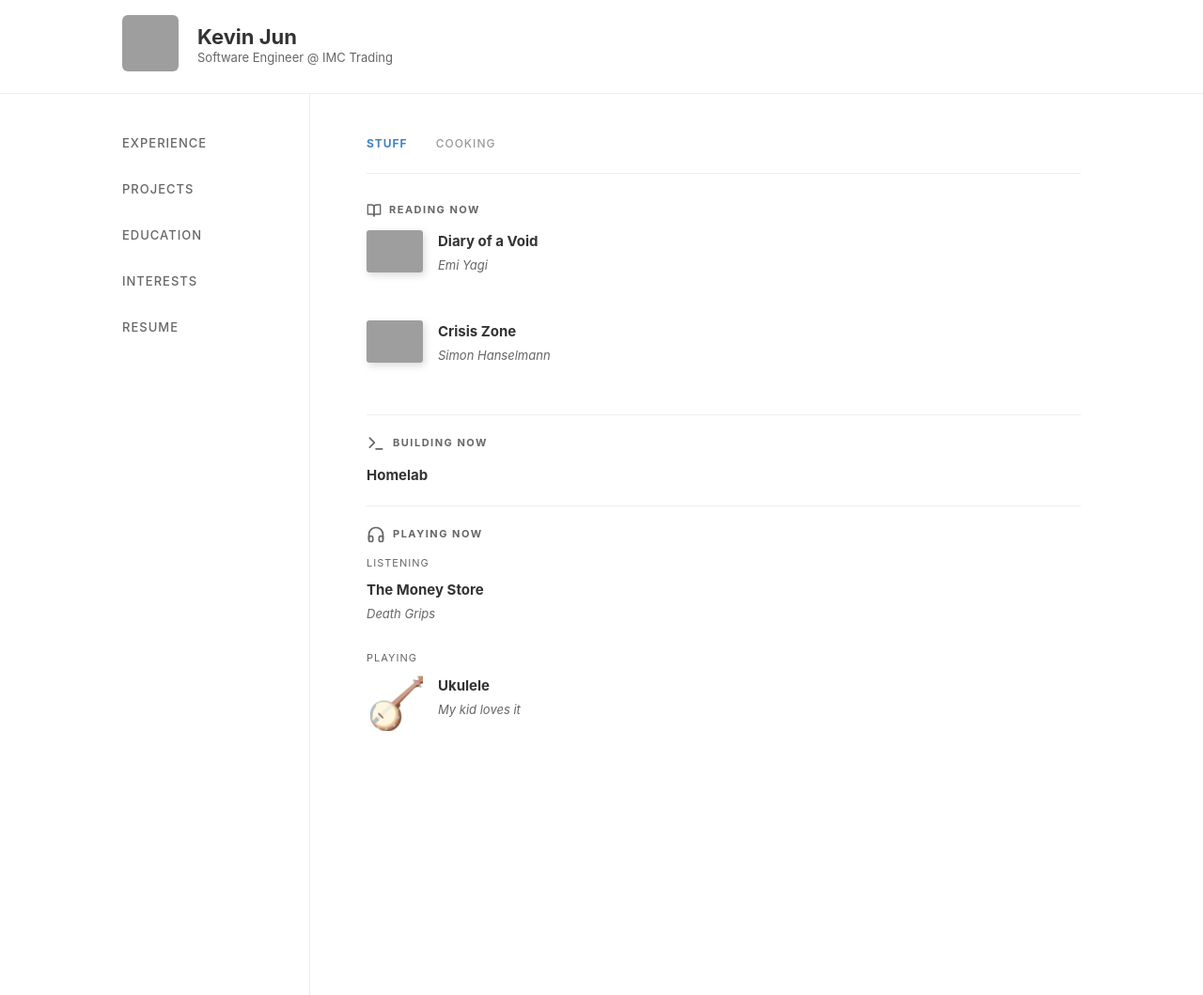
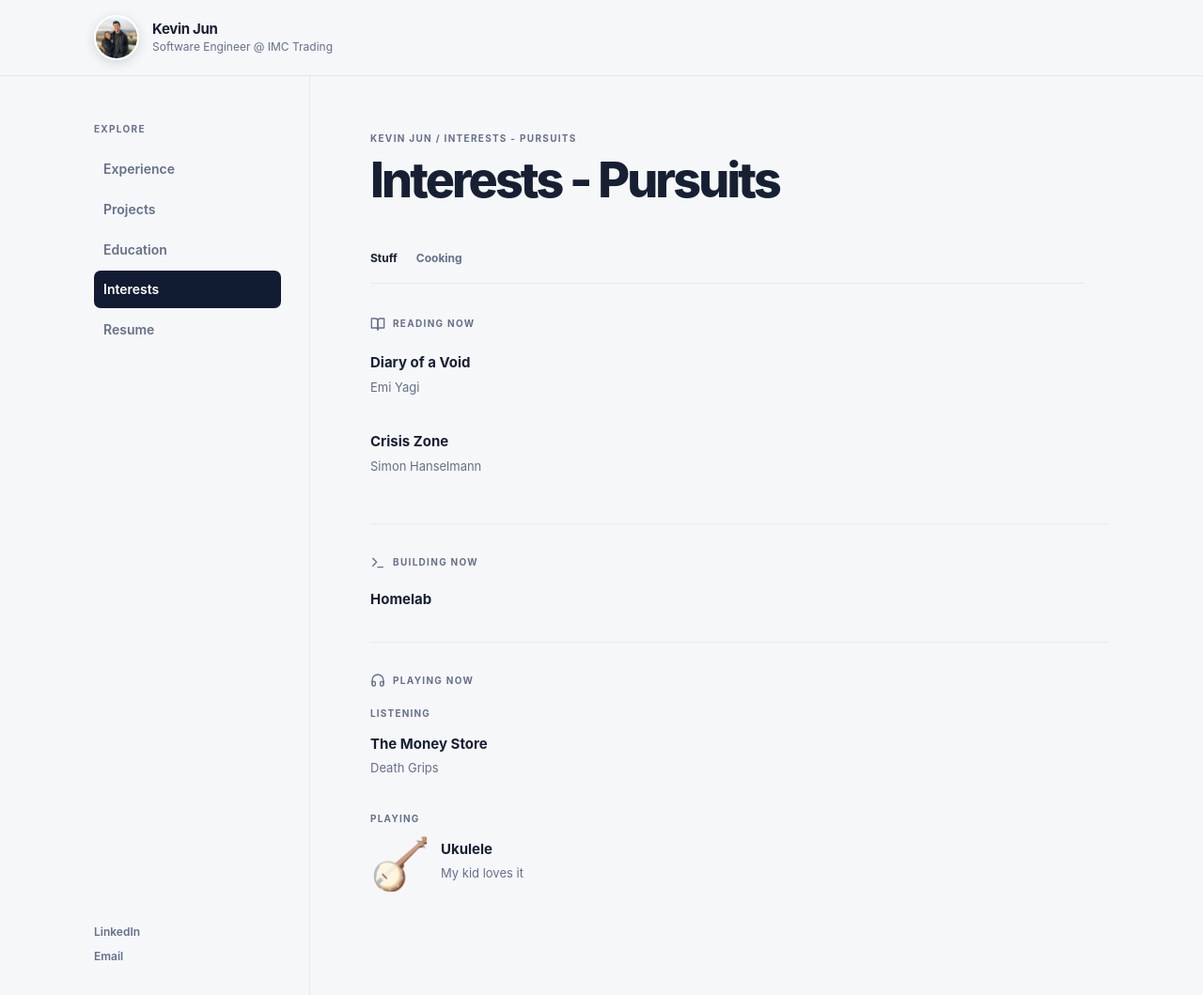
Before and after one commit to kevkjun/kevkjun.github.io, a Jekyll site: the page built from interests.md, in a window 1280 px wide and 1059 px high. Shown: the whole window at 94% size. Built offline with Jekyll 4.4.1, drawn with Linux system fonts in a browser that asks for light colours; grey boxes are pictures that could not be loaded.

Commit message:
update site

```diff
--- a/_config.yml
+++ b/_config.yml
@@ -12,7 +12,7 @@ description: Software Engineer @ IMC Trading
 future: true
 
 # URL of your avatar or profile pic (you could use your GitHub profile pic)
-avatar: https://avatars0.githubusercontent.com/u/42421866?s=460&v=4
+avatar: /images/profile-photo.jpg
 
 #
 # Flags below are optional
@@ -73,7 +73,7 @@ kramdown:
 
 # Set the Sass partials directory, as we're using @imports
 sass:
-  style: :expanded # You might prefer to minify using :compressed
+  style: :compressed
 
 # Use the following plug-ins
 gems:
--- a/_layouts/default.html
+++ b/_layouts/default.html
@@ -3,6 +3,7 @@
   <head>
     {% include meta.html %}
     <title>{% if page.title %}{{ page.title }} – {% endif %}{{ site.name }}</title>
+    <link rel="preload" href="{{ site.baseurl }}/images/profile-photo.jpg" as="image" type="image/jpeg" />
     <link rel="stylesheet" type="text/css" href="{{ site.baseurl }}/style.css" />
     <link rel="alternate" type="application/rss+xml" title="{{ site.name }} - {{ site.description }}" href="{{ site.baseurl }}/feed.xml" />
     {% if page.mathjax %}
@@ -16,7 +17,7 @@
       <div class="header-container">
         <div class="avatar">
           <a href="{{ site.baseurl }}/">
-            <img src="{{ site.avatar }}" alt="{{ site.name }}">
+            <img src="{{ site.baseurl }}{{ site.avatar }}" alt="{{ site.name }}" width="96" height="96">
           </a>
         </div>
         <div class="site-title">
@@ -29,17 +30,28 @@
     <div class="layout-container">
       <aside class="sidebar">
         <nav class="side-nav">
+          <span class="nav-label">Explore</span>
           <ul>
-            <li><a href="{{ site.baseurl }}/experience/">Experience</a></li>
-            <li><a href="{{ site.baseurl }}/projects/">Projects</a></li>
-            <li><a href="{{ site.baseurl }}/education/">Education</a></li>
-            <li><a href="{{ site.baseurl }}/interests/">Interests</a></li>
-            <li><a href="{{ site.baseurl }}/resume/">Resume</a></li>
+            <li><a href="{{ site.baseurl }}/experience/"{% if page.url == '/experience/' %} aria-current="page"{% endif %}>Experience</a></li>
+            <li><a href="{{ site.baseurl }}/projects/"{% if page.url == '/projects/' %} aria-current="page"{% endif %}>Projects</a></li>
+            <li><a href="{{ site.baseurl }}/education/"{% if page.url == '/education/' %} aria-current="page"{% endif %}>Education</a></li>
+            <li><a href="{{ site.baseurl }}/interests/"{% if page.url contains '/interests' %} aria-current="page"{% endif %}>Interests</a></li>
+            <li><a href="{{ site.baseurl }}/resume/"{% if page.url == '/resume/' %} aria-current="page"{% endif %}>Resume</a></li>
           </ul>
         </nav>
+        <div class="sidebar-contact">
+          <a href="https://www.linkedin.com/in/kevjun">LinkedIn</a>
+          <a href="mailto:kevinkjun@gmail.com">Email</a>
+        </div>
       </aside>
 
       <main class="main-content" role="main">
+        {% unless page.url == '/' %}
+        <header class="page-heading">
+          <span class="eyebrow">Kevin Jun / {{ page.title }}</span>
+          <h1>{{ page.title }}</h1>
+        </header>
+        {% endunless %}
         {{ content }}
       </main>
     </div>
--- a/interests.md
+++ b/interests.md
@@ -16,40 +16,20 @@ permalink: /interests/
     <span>Reading Now</span>
   </div>
   <div class="reading-now-books">
-    <div class="reading-now-book" data-isbn="0143136879" data-title="Diary of a Void" data-author="Emi Yagi"></div>
-    <div class="reading-now-book" data-isbn="1683964446" data-title="Crisis Zone" data-author="Simon Hanselmann"></div>
+    <div class="reading-now-book">
+      <div class="reading-now-meta">
+        <div class="book-title">Diary of a Void</div>
+        <div class="book-author">Emi Yagi</div>
+      </div>
+    </div>
+    <div class="reading-now-book">
+      <div class="reading-now-meta">
+        <div class="book-title">Crisis Zone</div>
+        <div class="book-author">Simon Hanselmann</div>
+      </div>
+    </div>
   </div>
 </div>
-
-<script>
-  document.querySelectorAll('.reading-now-book').forEach(function(book) {
-    const isbn = book.dataset.isbn;
-    const title = book.dataset.title;
-    const author = book.dataset.author;
-    const src = `https://covers.openlibrary.org/b/isbn/${isbn}-M.jpg`;
-
-    const img = new Image();
-    img.onload = function() {
-      if (img.width > 1) {
-        book.innerHTML = `
-          <img src="${src}" alt="${title} cover">
-          <div class="reading-now-meta">
-            <div class="book-title">${title}</div>
-            <div class="book-author">${author}</div>
-          </div>
-        `;
-      } else {
-        book.innerHTML = `
-          <div class="reading-now-meta">
-            <div class="book-title">${title}</div>
-            <div class="book-author">${author}</div>
-          </div>
-        `;
-      }
-    };
-    img.src = src;
-  });
-</script>
 
 <hr class="section-divider">
 
@@ -79,7 +59,7 @@ permalink: /interests/
   </div>
 
   <div class="playing-now-section-label">Listening</div>
-  <div class="playing-now-book" id="album-block">
+  <div class="playing-now-book">
     <div class="playing-now-meta">
       <div class="project-title">The Money Store</div>
       <div class="project-description">Death Grips</div>
@@ -97,26 +77,3 @@ permalink: /interests/
     </div>
   </div>
 </div>
-
-<script>
-  const apiKey = "{{ site.lastfm_api_key }}";
-  const artist = "Death Grips";
-  const album = "The Money Store";
-
-  fetch(`https://ws.audioscrobbler.com/2.0/?method=album.getinfo&api_key=${apiKey}&artist=${encodeURIComponent(artist)}&album=${encodeURIComponent(album)}&format=json`)
-    .then(r => r.json())
-    .then(data => {
-      const images = data.album && data.album.image;
-      const img = images && images.find(i => i.size === "large");
-      if (img && img["#text"]) {
-        const block = document.getElementById("album-block");
-        block.innerHTML = `
-          <img src="${img["#text"]}" alt="${album} cover" style="width: 60px; border-radius: 3px; box-shadow: 2px 3px 8px rgba(0,0,0,0.15); flex-shrink: 0;">
-          <div class="playing-now-meta">
-            <div class="project-title">${album}</div>
-            <div class="project-description">${artist}</div>
-          </div>
-        `;
-      }
-    });
-</script>
--- a/style.scss
+++ b/style.scss
@@ -4,452 +4,188 @@
 @import "reset";
 @import "variables";
 
-// Redefine layout variables for precision
-$header-height-desktop: 100px;
-$header-height-mobile: 70px;
-$sidebar-width-desktop: 200px;
+$ink: #172033;
+$muted: #65708a;
+$line: #e7eaf0;
+$canvas: #f6f7f9;
+$navy: #111b31;
+$accent: #d5ff65;
+$content-width: 1160px;
+$sidebar-width: 230px;
 
-* {
-  box-sizing: border-box;
+* { box-sizing: border-box; }
+
+html { background: $canvas; }
+
+body {
+  background: $canvas;
+  color: $ink;
+  font: 16px/1.7 $helvetica;
+  -webkit-font-smoothing: antialiased;
+  text-rendering: optimizeLegibility;
 }
 
-body {
-  background: $white;
-  font: 15px/1.6 $helvetica;
-  color: $darkGray;
-  margin: 0;
-  padding: 0;
-}
+a { color: inherit; text-underline-offset: 3px; }
 
-/* --- STICKY HEADER --- */
 header.masthead {
-  position: -webkit-sticky;
+  background: rgba(246, 247, 249, .92);
+  border-bottom: 1px solid rgba(23, 32, 51, .08);
   position: sticky;
   top: 0;
-  width: 100%;
-  height: $header-height-desktop;
-  background: $white;
-  border-bottom: 1px solid $lightGray;
-  z-index: 2000;
-  display: flex;
-  align-items: center;
-
-  @include mobile {
-    height: $header-height-mobile;
-  }
+  z-index: 10;
+  backdrop-filter: blur(16px);
 }
 
 .header-container {
+  align-items: center;
   display: flex;
-  align-items: center;
-  width: 100%;
-  max-width: 1100px;
   margin: 0 auto;
-  padding: 0 40px;
-
-  @include mobile {
-    padding: 0 20px;
-  }
+  max-width: $content-width;
+  min-height: 80px;
+  padding: 12px 40px;
 }
 
 .avatar img {
-  width: 60px;
-  height: 60px;
-  border-radius: 6px;
-  margin-right: 20px;
-
-  @include mobile {
-    width: 35px;
-    height: 35px;
-    margin-right: 12px;
-  }
+  border: 2px solid $white;
+  border-radius: 50%;
+  box-shadow: 0 3px 12px rgba(23, 32, 51, .16);
+  display: block;
+  height: 48px;
+  margin-right: 14px;
+  object-fit: cover;
+  width: 48px;
 }
 
-.site-title h1 {
-  margin: 0;
-  font-size: 22px;
-  font-weight: 700;
-  line-height: 1.1;
+.site-title h1 { font-size: 15px; font-weight: 750; letter-spacing: -.02em; line-height: 1.2; margin: 0; }
+.site-title h1 a { text-decoration: none; }
+.site-subtitle { color: $muted; font-size: 12px; line-height: 1.4; margin: 2px 0 0; }
 
-  @include mobile {
-    font-size: 16px;
-  }
+.layout-container { display: flex; margin: 0 auto; max-width: $content-width; padding: 0 40px; }
+
+aside.sidebar {
+  align-self: stretch;
+  border-right: 1px solid $line;
+  display: flex;
+  flex-direction: column;
+  flex-shrink: 0;
+  min-height: calc(100vh - 80px);
+  padding: 48px 30px 32px 0;
+  position: sticky;
+  top: 80px;
+  width: $sidebar-width;
 }
 
-.site-title h1 a {
-  text-decoration: none;
-  color: $darkGray;
+.nav-label, .eyebrow {
+  color: $muted;
+  display: block;
+  font-size: 10px;
+  font-weight: 750;
+  letter-spacing: .13em;
+  text-transform: uppercase;
 }
 
-.site-subtitle {
-  margin: 0;
-  font-size: 13px;
-  color: $gray;
+.side-nav ul { list-style: none; margin: 14px 0 0; padding: 0; }
+.side-nav li { margin: 3px 0; }
+.side-nav a {
+  border-radius: 7px;
+  color: $muted;
+  display: block;
+  font-size: 14px;
+  font-weight: 600;
+  padding: 8px 10px;
+  text-decoration: none;
+  transition: background .18s ease, color .18s ease, transform .18s ease;
+}
+.side-nav a:hover { background: #eceff3; color: $ink; transform: translateX(2px); }
+.side-nav a[aria-current="page"] { background: $navy; color: $white; }
 
-  @include mobile {
-    font-size: 11px;
-    line-height: 1.2;
-    display: block;
-  }
+.sidebar-contact { display: flex; flex-direction: column; gap: 5px; margin-top: auto; }
+.sidebar-contact a { color: $muted; font-size: 12px; font-weight: 600; text-decoration: none; }
+.sidebar-contact a:hover { color: $ink; text-decoration: underline; }
+
+.main-content { flex: 1; min-width: 0; padding: 58px 0 96px 64px; }
+.main-content > article, .main-content > .reading-now, .main-content > .building-now, .main-content > .playing-now, .main-content > .interests-sub-nav { max-width: 760px; }
+
+.page-heading { margin: 0 0 42px; }
+.page-heading .eyebrow { margin-bottom: 10px; }
+.page-heading h1 { font-size: clamp(34px, 5vw, 52px); font-weight: 760; letter-spacing: -.055em; line-height: 1; margin: 0; }
+
+.main-content h2 { font-size: 20px; font-weight: 750; letter-spacing: -.025em; line-height: 1.2; }
+.main-content h3 { font-size: 17px; font-weight: 750; }
+.main-content p { margin: 12px 0; }
+.main-content hr, .section-divider { border: 0; border-top: 1px solid $line; margin: 32px 0 !important; }
+.main-content a:not(.button) { color: #244a9f; font-weight: 650; }
+
+.home-hero { max-width: 760px; padding: 34px 0 54px; }
+.home-hero .eyebrow { margin-bottom: 16px; }
+.home-hero h1 { font-size: clamp(42px, 6vw, 70px); font-weight: 780; letter-spacing: -.065em; line-height: .98; margin: 0; max-width: 720px; }
+.home-intro { color: $muted; font-size: 19px; line-height: 1.6; margin: 26px 0 0 !important; max-width: 650px; }
+.hero-actions { display: flex; flex-wrap: wrap; gap: 12px; margin-top: 28px; }
+.button { align-items: center; border-radius: 7px; display: inline-flex; font-size: 13px; font-weight: 750; gap: 8px; padding: 11px 15px; text-decoration: none; transition: transform .18s ease, box-shadow .18s ease; }
+.button:hover { transform: translateY(-2px); }
+.button-primary { background: $navy; box-shadow: 0 8px 18px rgba(17, 27, 49, .16); color: $white; }
+.button-primary span { color: $accent; font-size: 17px; line-height: .8; }
+.button-quiet { background: #e9edf2; color: $ink; }
+
+.image-row { display: grid; gap: 16px; grid-template-columns: 1.05fr .95fr; margin: 0 0 58px; max-width: 820px; }
+.image-row figure { background: #dfe4ea; border-radius: 12px; margin: 0; overflow: hidden; }
+.image-row img { display: block; height: 280px; object-fit: cover; transition: transform .45s ease; width: 100%; }
+.image-row figure:first-child img { object-position: center 35%; }
+.image-row figure:hover img { transform: scale(1.03); }
+
+.now-section { border-top: 1px solid $line; max-width: 760px; padding-top: 28px; }
+.now-section .eyebrow { margin-bottom: 4px; }
+.interest-list { list-style: none; margin: 0; padding: 0; }
+.interest-list li { border-bottom: 1px solid $line; display: grid; gap: 24px; grid-template-columns: 115px 1fr; padding: 17px 0; }
+.interest-list strong { font-size: 14px; }
+.interest-list span { color: $muted; font-size: 14px; }
+
+.experience-item, .project-item, .education-item { padding: 2px 0; }
+.experience-item h2, .project-item h2, .education-item h2 { margin-top: 0; }
+.experience-item p, .project-item p, .education-item p { color: $muted; }
+.experience-item strong, .project-item strong, .education-item strong { color: $ink; }
+
+.interests-sub-nav { border-bottom: 1px solid $line; margin-bottom: 34px; padding-bottom: 14px; }
+.interests-sub-nav ul { display: flex; gap: 20px; list-style: none; margin: 0; overflow-x: auto; padding: 0; }
+.interests-sub-nav a { color: $muted; font-size: 12px; font-weight: 700; text-decoration: none; white-space: nowrap; }
+.active-interest { color: $ink !important; }
+.inactive-interest { color: $muted !important; }
+
+.reading-now, .building-now, .playing-now { margin: 0 0 4px; }
+.reading-now-label, .building-now-label, .playing-now-label { align-items: center; color: $muted; display: flex; font-size: 10px; font-weight: 750; gap: 8px; letter-spacing: .13em; margin-bottom: 18px; text-transform: uppercase; }
+.reading-now-label svg, .building-now-label svg, .playing-now-label svg { height: 16px; width: 16px; }
+.reading-now-books { display: grid; gap: 14px; }
+.reading-now-book, .playing-now-book { align-items: flex-start; display: flex; gap: 15px; min-height: 70px; }
+.reading-now-book img, .playing-now-book img { border-radius: 5px; box-shadow: 0 5px 12px rgba(23, 32, 51, .14); flex-shrink: 0; width: 54px; }
+.reading-now-meta, .playing-now-meta { padding-top: 2px; }
+.book-title, .project-title { color: $ink; font-size: 15px; font-weight: 750; }
+.book-author, .project-description { color: $muted; font-size: 13px; margin-top: 2px; }
+.playing-now-section-label { color: $muted; font-size: 10px; font-weight: 700; letter-spacing: .12em; margin: 18px 0 9px; text-transform: uppercase; }
+
+.wip { background: $white; border: 1px solid $line; border-radius: 12px; max-width: 550px; padding: 60px 24px; text-align: center; }
+.wip-icon { font-size: 44px; }
+
+@include mobile {
+  .header-container { min-height: 66px; padding: 9px 20px; }
+  .avatar img { height: 40px; width: 40px; }
+  .layout-container { display: block; padding: 0 20px; }
+  aside.sidebar { background: rgba(246, 247, 249, .96); border-bottom: 1px solid $line; border-right: 0; margin: 0 -20px; min-height: 0; padding: 8px 20px; position: sticky; top: 66px; width: auto; z-index: 9; }
+  .nav-label, .sidebar-contact { display: none; }
+  .side-nav ul { display: flex; gap: 3px; margin: 0; overflow-x: auto; }
+  .side-nav li { flex: 0 0 auto; }
+  .side-nav a { font-size: 12px; padding: 6px 9px; }
+  .main-content { padding: 38px 0 64px; }
+  .page-heading { margin-bottom: 32px; }
+  .home-hero { padding: 20px 0 40px; }
+  .home-intro { font-size: 17px; }
+  .image-row { gap: 10px; grid-template-columns: 1fr 1fr; margin-bottom: 42px; }
+  .image-row img { height: 190px; }
+  .interest-list li { display: block; padding: 14px 0; }
+  .interest-list span { display: block; margin-top: 3px; }
+  .main-content p span[style*="float"] { display: block; float: none !important; margin-top: 3px; }
 }
 
-/* --- LAYOUT CONTAINER --- */
-.layout-container {
-  display: flex;
-  max-width: 1100px;
-  margin: 0 auto;
-  padding: 0 40px;
-  align-items: flex-start; // Required for sticky children
-
-  @include mobile {
-    flex-direction: column;
-    padding: 0 20px;
-  }
-}
-
-/* --- STICKY SIDEBAR --- */
-aside.sidebar {
-  position: -webkit-sticky;
-  position: sticky;
-  top: $header-height-desktop; // Sticks below the header
-  width: $sidebar-width-desktop;
-  height: calc(100vh - #{$header-height-desktop});
-  border-right: 1px solid $lightGray;
-  padding-top: 40px;
-  background: $white;
-  z-index: 1000;
-  flex-shrink: 0;
-
-  @include mobile {
-    position: -webkit-sticky;
-    position: sticky;
-    top: $header-height-mobile; // Sticks below mobile header
-    width: 100%;
-    height: auto;
-    border-right: none;
-    border-bottom: 1px solid $lightGray;
-    padding: 10px 0;
-    margin-bottom: 0;
-  }
-}
-
-.side-nav ul {
-  list-style: none;
-  padding: 0;
-  margin: 0;
-
-  @include mobile {
-    display: flex;
-    justify-content: space-between;
-    overflow-x: auto; // Allow horizontal swipe if items overflow
-    padding: 5px 0;
-  }
-}
-
-.side-nav li {
-  margin-bottom: 25px;
-  @include mobile {
-    margin-bottom: 0;
-    padding: 0 10px;
-    white-space: nowrap; // Don't wrap nav items
-  }
-}
-
-.side-nav a {
-  text-decoration: none;
-  color: $gray;
-  font-size: 13px;
-  font-weight: 500;
-  text-transform: uppercase;
-  letter-spacing: 1px;
-  display: inline-block;
-
-  &:hover {
-    color: $blue;
-    font-weight: 700;
-  }
-
-  @include mobile {
-    font-size: 11px;
-  }
-}
-
-/* --- MAIN CONTENT --- */
-.main-content {
-  padding: 40px 0 40px 60px;
-  flex: 1;
-  min-width: 0;
-
-  @include mobile {
-    padding: 20px 0;
-  }
-}
-
-.main-content {
-  h1, h2, h3, h4, h5, h6 {
-    font-weight: bold;
-    margin: 20px 0 10px;
-  }
-
-  h1 { font-size: 28px; }
-  h2 { font-size: 22px; }
-  h3 { font-size: 18px; }
-
-  ul, ol {
-    padding-left: 30px;
-    margin: 10px 0;
-  }
-
-  ul { list-style: disc; }
-  ol { list-style: decimal; }
-
-  li {
-    margin-bottom: 5px;
-  }
-
-  p {
-    margin: 10px 0;
-  }
-
-  hr {
-    border: none;
-    border-top: 1px solid $lightGray;
-    margin: 20px 0;
-  }
-}
-
-/* --- INTERESTS NAV --- */
-.interests-sub-nav {
-  margin-bottom: 30px;
-  border-bottom: 1px solid $lightGray;
-  padding-bottom: 15px;
-
-  ul {
-    list-style: none;
-    padding: 0;
-    margin: 0;
-    display: flex;
-    gap: 30px;
-
-    @include mobile {
-      gap: 15px;
-      justify-content: flex-start;
-      overflow-x: auto;
-    }
-  }
-
-  a {
-    font-size: 12px;
-    text-transform: uppercase;
-    letter-spacing: 1px;
-    text-decoration: none;
-  }
-}
-
-.active-interest { color: $blue !important; font-weight: 700 !important; }
-.inactive-interest { color: #999 !important; font-weight: 500 !important; }
-
-/* --- IMAGES --- */
-.image-row {
-  display: flex;
-  gap: 20px;
-  margin: 10px 0 30px;
-
-  img {
-    width: calc(50% - 10px);
-    height: auto;
-    border-radius: 8px;
-  }
-
-  @include mobile {
-    flex-direction: column;
-    img { width: 100%; }
-  }
-}
-
-/* --- READING NOW --- */
-.reading-now {
-  margin: 20px 0;
-
-  .reading-now-label {
-    display: flex;
-    align-items: center;
-    gap: 8px;
-    font-size: 11px;
-    font-weight: 700;
-    text-transform: uppercase;
-    letter-spacing: 1.5px;
-    color: $gray;
-    margin-bottom: 12px;
-
-    svg {
-      color: $gray;
-      flex-shrink: 0;
-    }
-  }
-
-  .reading-now-books {
-    display: flex;
-    flex-direction: column;
-    gap: 16px;
-  }
-
-  .reading-now-book {
-    display: flex;
-    align-items: flex-start;
-    gap: 16px;
-    min-height: 80px;
-
-    img {
-      width: 60px;
-      border-radius: 3px;
-      box-shadow: 2px 3px 8px rgba(0,0,0,0.15);
-      flex-shrink: 0;
-    }
-  }
-
-  .reading-now-meta {
-    display: flex;
-    flex-direction: column;
-    justify-content: center;
-  }
-
-  .book-title {
-    font-weight: 700;
-    font-size: 15px;
-    color: $darkGray;
-  }
-
-  .book-author {
-    font-size: 13px;
-    color: $gray;
-    margin-top: 3px;
-    font-style: italic;
-  }
-}
-
-/* --- BUILDING NOW --- */
-.building-now {
-  margin: 20px 0 4px;
-
-  .building-now-label {
-    display: flex;
-    align-items: center;
-    gap: 8px;
-    font-size: 11px;
-    font-weight: 700;
-    text-transform: uppercase;
-    letter-spacing: 1.5px;
-    color: $gray;
-    margin-bottom: 12px;
-
-    img {
-      flex-shrink: 0;
-    }
-  }
-
-  .project-title {
-    font-weight: 700;
-    font-size: 15px;
-    color: $darkGray;
-  }
-
-  .project-description {
-    font-size: 13px;
-    color: $gray;
-    margin-top: 3px;
-    font-style: italic;
-  }
-}
-
-/* --- PLAYING NOW --- */
-.playing-now {
-  margin: 20px 0;
-
-  .playing-now-label {
-    display: flex;
-    align-items: center;
-    gap: 8px;
-    font-size: 11px;
-    font-weight: 700;
-    text-transform: uppercase;
-    letter-spacing: 1.5px;
-    color: $gray;
-    margin-bottom: 12px;
-
-    svg {
-      flex-shrink: 0;
-    }
-  }
-
-  .playing-now-section-label {
-    font-size: 11px;
-    text-transform: uppercase;
-    letter-spacing: 1px;
-    color: $gray;
-    margin-bottom: 8px;
-  }
-
-  .playing-now-book {
-    display: flex;
-    align-items: flex-start;
-    gap: 16px;
-    min-height: 60px;
-
-    img {
-      width: 60px;
-      flex-shrink: 0;
-    }
-  }
-
-  .playing-now-meta {
-    display: flex;
-    flex-direction: column;
-    justify-content: center;
-  }
-
-  .project-title {
-    font-weight: 700;
-    font-size: 15px;
-    color: $darkGray;
-  }
-
-  .project-description {
-    font-size: 13px;
-    color: $gray;
-    margin-top: 3px;
-    font-style: italic;
-  }
-}
-
-.section-divider {
-  border: none;
-  border-top: 1px solid $lightGray;
-  margin: 24px 0;
-}
-
-/* --- WIP --- */
-.wip {
-  text-align: center;
-  padding: 60px 0;
-
-  .wip-icon {
-    font-size: 64px;
-    margin-bottom: 16px;
-  }
-
-  h2 {
-    font-size: 22px;
-    font-weight: 700;
-    color: $darkGray;
-    margin-bottom: 8px;
-  }
-
-  p {
-    color: $gray;
-    font-size: 14px;
-  }
-}
+@media (prefers-reduced-motion: reduce) { *, *::before, *::after { scroll-behavior: auto !important; transition-duration: .01ms !important; } }
 
 @import "highlights";
 @import "svg-icons";
```
Also changed, not shown: index.md (+20 -15 lines).
